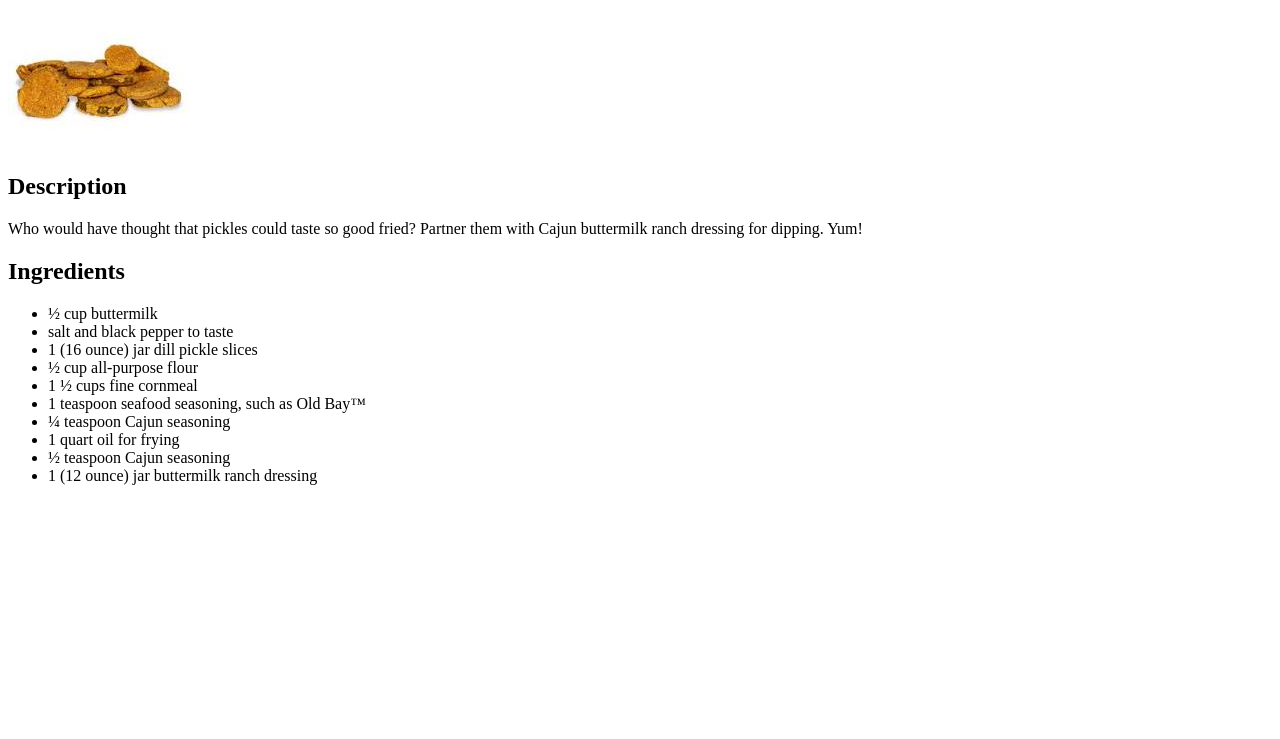
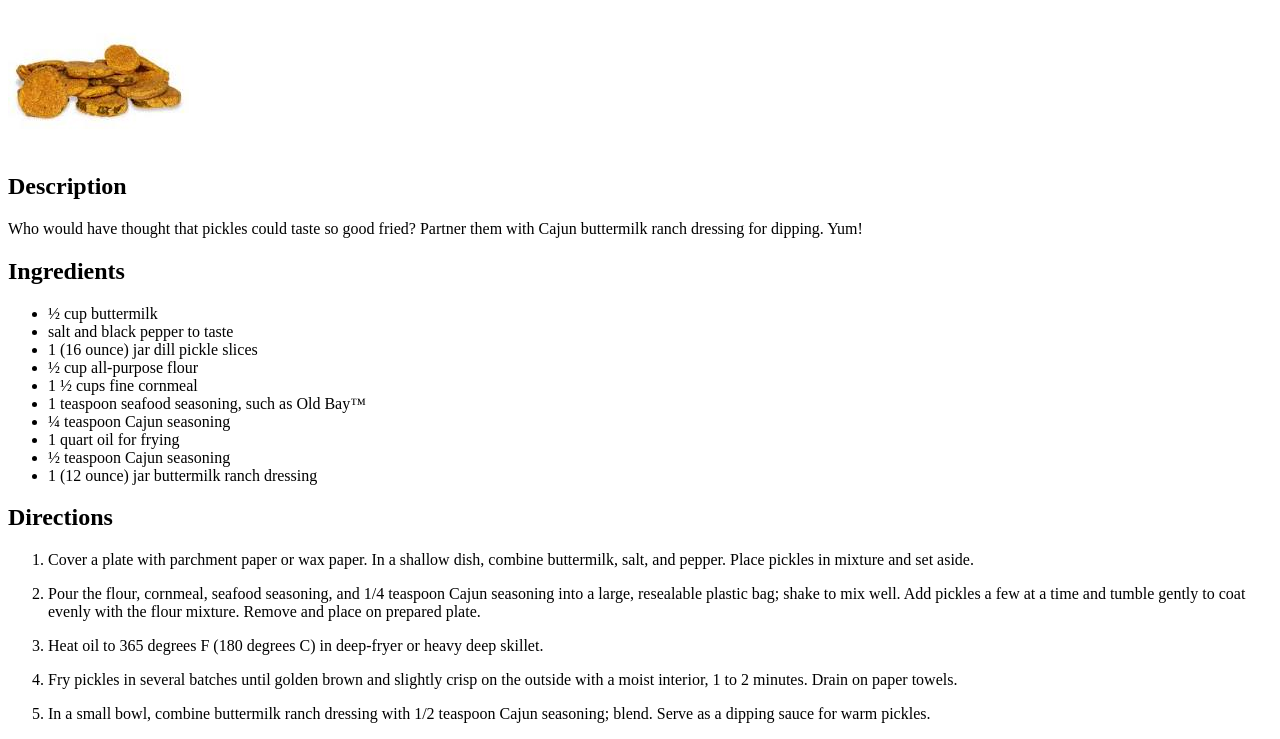
Before and after one commit to Yhento/odin-recipes, a plain HTML site: page recipes/fried-pickles.html in a window 1280 px wide. Shown: the part 79-818 px from the top of the page. Drawn offline with Linux system fonts and the light colour scheme.

Commit message:
fix: commit the forgotten directions.
Added the recipe directions that were forgotten previously.

```diff
--- a/recipes/fried-pickles.html
+++ b/recipes/fried-pickles.html
@@ -28,5 +28,24 @@
         <li>1 (12 ounce) jar buttermilk ranch dressing</li>
     </ul>
 
+    <h2>Directions</h2>
+    <ol>
+        <li>
+            <p>Cover a plate with parchment paper or wax paper. In a shallow dish, combine buttermilk, salt, and pepper. Place pickles in mixture and set aside.</p>
+        </li>
+        <li>
+            <p>Pour the flour, cornmeal, seafood seasoning, and 1/4 teaspoon Cajun seasoning into a large, resealable plastic bag; shake to mix well. Add pickles a few at a time and tumble gently to coat evenly with the flour mixture. Remove and place on prepared plate.</p>
+        </li>
+        <li>
+            <p>Heat oil to 365 degrees F (180 degrees C) in deep-fryer or heavy deep skillet.</p>
+        </li>
+        <li>
+            <p>Fry pickles in several batches until golden brown and slightly crisp on the outside with a moist interior, 1 to 2 minutes. Drain on paper towels.</p>
+        </li>
+        <li>
+            <p>In a small bowl, combine buttermilk ranch dressing with 1/2 teaspoon Cajun seasoning; blend. Serve as a dipping sauce for warm pickles.</p>
+        </li>
+    </ol>
+
 </body>
 </html>
```
